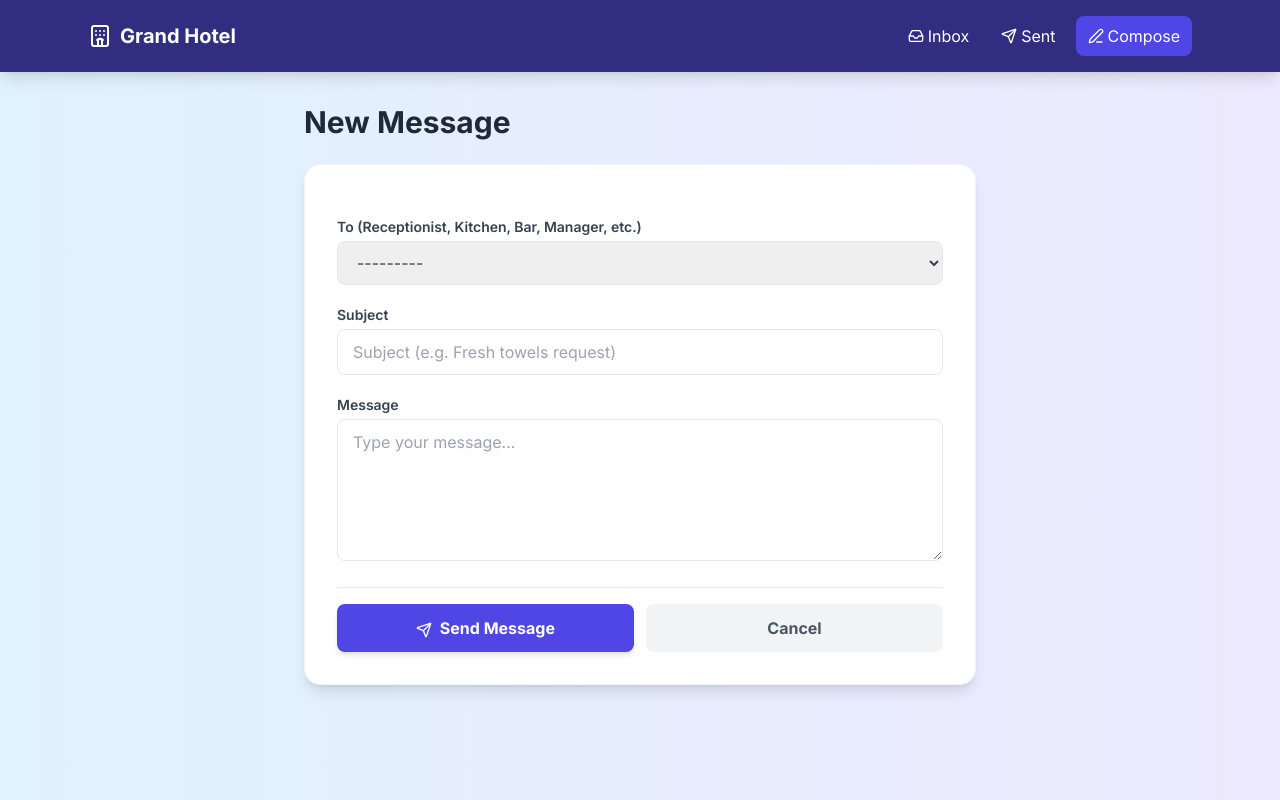
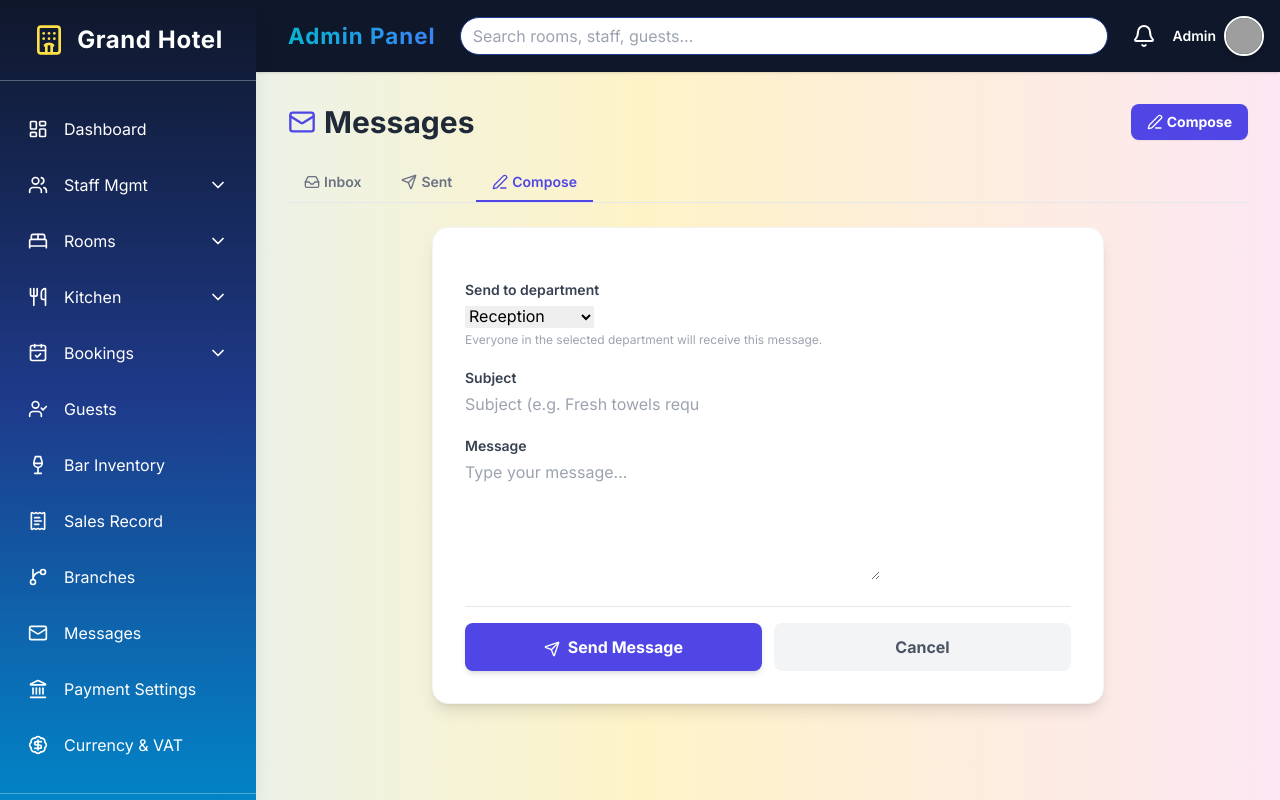
Before and after one commit to sumitkumar1503/HotelManagementSystemProject, a Django app: page /messages/compose/ in a window 1280 px wide. Run offline with Django 5.2, Linux system fonts and the light colour scheme; a user stored in the database is signed in; data comes from the database, SQL or seed files in the repository; some libraries are stand-ins or nearby versions; grey boxes are pictures that could not be loaded.

Commit message:
Fix role-based UI consistency, payment flow, and messaging
- Show payment/receipt-upload page immediately after booking (instead of post check-in)
- Add Booking.payment_status so bookings display "Payment Confirmation Pending" after a receipt upload
- Keep the customer sidebar when browsing/booking rooms (new browse_rooms page)
- Make messaging role/department based: sending to a department fans out to all its staff; replies go directly back to the guest
- Render messaging with each role's own sidebar/navbar via dynamic base templates
- Use the viewer's own sidebar on shared pages (bar inventory, drink form, restock, invoice) so admins no longer see staff sidebars
- Guard staff profile pages against non-staff accounts to avoid CustomUser has no employee_profile error

Co-authored-by: Cursor <cursoragent@cursor.com>

```diff
--- a/accounts/forms.py
+++ b/accounts/forms.py
@@ -281,30 +281,28 @@ class BranchForm(forms.ModelForm):
         }
 
 
-class MessageForm(forms.ModelForm):
-    class Meta:
-        model = Message
-        fields = ['recipient', 'subject', 'body']
-        widgets = {
-            'recipient': forms.Select(attrs={'class': 'form-select'}),
-            'subject': forms.TextInput(attrs={'class': 'form-input', 'placeholder': 'Subject (e.g. Fresh towels request)'}),
-            'body': forms.Textarea(attrs={'class': 'form-input', 'rows': 5, 'placeholder': 'Type your message...'}),
-        }
+class MessageForm(forms.Form):
+    """Compose a message addressed to a whole department/role."""
+    department = forms.ChoiceField(
+        choices=Message.DEPARTMENT_CHOICES,
+        widget=forms.Select(attrs={'class': 'form-select'}),
+        label="Send to",
+    )
+    subject = forms.CharField(
+        required=False,
+        widget=forms.TextInput(attrs={'class': 'form-input', 'placeholder': 'Subject (e.g. Fresh towels request)'}),
+    )
+    body = forms.CharField(
+        widget=forms.Textarea(attrs={'class': 'form-input', 'rows': 5, 'placeholder': 'Type your message...'}),
+    )
 
-    def __init__(self, *args, sender=None, **kwargs):
+    def __init__(self, *args, exclude_department=None, **kwargs):
         super().__init__(*args, **kwargs)
-        qs = CustomUser.objects.exclude(is_active=False).order_by('role', 'username')
-        if sender is not None:
-            qs = qs.exclude(id=sender.id)
-        self.fields['recipient'].queryset = qs
-        self.fields['recipient'].label_from_instance = self._label
-
-    @staticmethod
-    def _label(user):
-        name = user.get_full_name() or user.username
-        if user.role == 'employee' and hasattr(user, 'employee_profile'):
-            return f"{name} ({user.employee_profile.get_job_type_display()})"
-        return f"{name} ({user.get_role_display()})"
+        # Don't let staff message their own department (they're in it).
+        if exclude_department:
+            self.fields['department'].choices = [
+                c for c in Message.DEPARTMENT_CHOICES if c[0] != exclude_department
+            ]
 
 
 class SiteSettingForm(forms.ModelForm):
--- a/accounts/views.py
+++ b/accounts/views.py
@@ -30,6 +30,9 @@ def index(request):
 def room_list(request):
     # View for "All Rooms" page
     rooms = Room.objects.filter(room_status='available')
+    # Logged-in guests keep their dashboard sidebar while browsing rooms.
+    if request.user.is_authenticated and request.user.role == 'customer':
+        return render(request, 'customer_panel/browse_rooms.html', {'rooms': rooms})
     return render(request, 'common/rooms.html', {'rooms': rooms})
 
 def book_room_placeholder(request, room_id):
@@ -63,8 +66,9 @@ def book_room(request, room_id):
             room.room_status = 'occupied'
             room.save()
 
-            messages.success(request, f"Success! You have booked Room {room.room_number}. It is now reserved for you.")
-            return redirect('customer_dashboard')
+            messages.success(request, f"Room {room.room_number} reserved! Please complete your payment to confirm the booking.")
+            # Send the guest straight to the payment / receipt-upload page.
+            return redirect('pay_booking', booking_id=booking.id)
     else:
         form = BookingForm()
 
@@ -549,6 +553,9 @@ def housekeeping_history(request):
 @login_required
 @employee_required(allowed_jobs=['housekeeping'])
 def housekeeping_profile(request):
+    if not hasattr(request.user, 'employee_profile'):
+        messages.error(request, "Staff profile is only available to staff accounts.")
+        return redirect('home')
     employee_profile = request.user.employee_profile
 
     if request.method == 'POST':
@@ -720,6 +727,9 @@ def admin_kitchen_monitor(request):
 @login_required
 @employee_required(allowed_jobs=['kitchen'])
 def kitchen_profile(request):
+    if not hasattr(request.user, 'employee_profile'):
+        messages.error(request, "Staff profile is only available to staff accounts.")
+        return redirect('home')
     employee_profile = request.user.employee_profile
 
     if request.method == 'POST':
@@ -842,6 +852,7 @@ def generate_invoice(request, booking_id):
         'vat_rate': vat_rate,
         'vat_amount': vat_amount,
         'grand_total': grand_total,
+        'base_template': _panel_base(request),
     }
 
     # CHECK FOR DOWNLOAD MODE
@@ -1045,6 +1056,8 @@ def _panel_base(request):
     """Return the correct base template for shared pages, based on the user's role."""
     if request.user.role == 'admin':
         return 'admin_panel/adminbase.html'
+    if request.user.role == 'customer':
+        return 'customer_panel/customerbase.html'
     if request.user.role == 'employee' and hasattr(request.user, 'employee_profile'):
         job = request.user.employee_profile.job_type
         return {
@@ -1206,7 +1219,7 @@ def bar_history(request):
 @employee_required(allowed_jobs=['bar', 'manager'])
 def bar_inventory(request):
     drinks = Drink.objects.all().order_by('name')
-    return render(request, 'bar_panel/inventory.html', {'drinks': drinks})
+    return render(request, 'bar_panel/inventory.html', {'drinks': drinks, 'base_template': _panel_base(request)})
 
 
 @login_required
@@ -1220,7 +1233,7 @@ def add_drink(request):
             return redirect('bar_inventory')
     else:
         form = DrinkForm()
-    return render(request, 'bar_panel/drink_form.html', {'form': form, 'title': 'Add Drink'})
+    return render(request, 'bar_panel/drink_form.html', {'form': form, 'title': 'Add Drink', 'base_template': _panel_base(request)})
 
 
 @login_required
@@ -1235,7 +1248,7 @@ def edit_drink(request, drink_id):
             return redirect('bar_inventory')
     else:
         form = DrinkForm(instance=drink)
-    return render(request, 'bar_panel/drink_form.html', {'form': form, 'title': 'Edit Drink'})
+    return render(request, 'bar_panel/drink_form.html', {'form': form, 'title': 'Edit Drink', 'base_template': _panel_base(request)})
 
 
 @login_required
@@ -1264,12 +1277,16 @@ def restock_drink(request, drink_id):
             return redirect('bar_inventory')
     else:
         form = RestockForm()
-    return render(request, 'bar_panel/restock.html', {'form': form, 'drink': drink})
+    return render(request, 'bar_panel/restock.html', {'form': form, 'drink': drink, 'base_template': _panel_base(request)})
 
 
 @login_required
 @employee_required(allowed_jobs=['bar'])
 def bar_profile(request):
+    # Profile pages are only meaningful for the actual staff member.
+    if not hasattr(request.user, 'employee_profile'):
+        messages.error(request, "Staff profile is only available to staff accounts.")
+        return redirect('home')
     employee_profile = request.user.employee_profile
     if request.method == 'POST':
         form = EmployeeEditForm(request.POST, request.FILES, instance=request.user)
@@ -1329,36 +1346,104 @@ def mark_bar_paid(request, order_id):
 # ===========================================================================
 # IN-APP MESSAGING
 # ===========================================================================
+def _current_department(user):
+    """Return the department code for a user (used to hide their own dept in compose)."""
+    if user.role == 'admin':
+        return 'admin'
+    if user.role == 'employee' and hasattr(user, 'employee_profile'):
+        return user.employee_profile.job_type
+    return None
+
+
+def _department_recipients(department):
+    """All active users belonging to a department/role."""
+    if department == 'admin':
+        return CustomUser.objects.filter(role='admin', is_active=True)
+    return CustomUser.objects.filter(
+        role='employee', is_active=True, employee_profile__job_type=department
+    )
+
+
 @login_required
 def inbox(request):
     received = Message.objects.filter(recipient=request.user).select_related('sender')
-    return render(request, 'messaging/inbox.html', {'messages_list': received})
+    return render(request, 'messaging/inbox.html', {
+        'messages_list': received,
+        'base_template': _panel_base(request),
+        'active_tab': 'inbox',
+    })
 
 
 @login_required
 def sent_messages(request):
     sent = Message.objects.filter(sender=request.user).select_related('recipient')
-    return render(request, 'messaging/sent.html', {'messages_list': sent})
+    return render(request, 'messaging/sent.html', {
+        'messages_list': sent,
+        'base_template': _panel_base(request),
+        'active_tab': 'sent',
+    })
 
 
 @login_required
 def compose_message(request):
-    initial = {}
-    to_id = request.GET.get('to')
-    if to_id:
-        initial['recipient'] = to_id
-
-    if request.method == 'POST':
-        form = MessageForm(request.POST, sender=request.user)
-        if form.is_valid():
-            msg = form.save(commit=False)
-            msg.sender = request.user
-            msg.save()
-            messages.success(request, "Message sent successfully!")
+    my_dept = _current_department(request.user)
+
+    if request.method == 'POST':
+        form = MessageForm(request.POST, exclude_department=my_dept)
+        if form.is_valid():
+            department = form.cleaned_data['department']
+            subject = form.cleaned_data['subject']
+            body = form.cleaned_data['body']
+
+            recipients = _department_recipients(department).exclude(id=request.user.id)
+            count = 0
+            for user in recipients:
+                Message.objects.create(
+                    sender=request.user,
+                    recipient=user,
+                    recipient_role=department,
+                    subject=subject,
+                    body=body,
+                )
+                count += 1
+
+            dept_label = dict(Message.DEPARTMENT_CHOICES).get(department, department)
+            if count:
+                messages.success(request, f"Message sent to {count} {dept_label} member(s).")
+            else:
+                messages.warning(request, "No active staff found in that department, message not delivered.")
             return redirect('sent_messages')
     else:
-        form = MessageForm(sender=request.user, initial=initial)
-    return render(request, 'messaging/compose.html', {'form': form})
+        form = MessageForm(exclude_department=my_dept)
+    return render(request, 'messaging/compose.html', {
+        'form': form,
+        'base_template': _panel_base(request),
+        'active_tab': 'compose',
+    })
+
+
+@login_required
+def reply_message(request, message_id):
+    """Reply directly to the person who sent you a message."""
+    original = get_object_or_404(Message, id=message_id)
+    if request.user not in [original.sender, original.recipient]:
+        return redirect('inbox')
+
+    target = original.sender if original.sender != request.user else original.recipient
+    body = (request.POST.get('body') or '').strip()
+    if request.method == 'POST' and body:
+        subject = original.subject if original.subject.lower().startswith('re:') else f"Re: {original.subject}".strip()
+        Message.objects.create(
+            sender=request.user,
+            recipient=target,
+            recipient_role='',
+            subject=subject,
+            body=body,
+        )
+        messages.success(request, f"Reply sent to {target.get_full_name() or target.username}.")
+    else:
+        messages.error(request, "Reply cannot be empty.")
+    return redirect('view_message', message_id=original.id)
 
 
 @login_required
@@ -1369,7 +1454,10 @@ def view_message(request, message_id):
     if msg.recipient == request.user and not msg.is_read:
         msg.is_read = True
         msg.save()
-    return render(request, 'messaging/view_message.html', {'msg': msg})
+    return render(request, 'messaging/view_message.html', {
+        'msg': msg,
+        'base_template': _panel_base(request),
+    })
 
 
 @login_required
--- a/hotel_project/urls.py
+++ b/hotel_project/urls.py
@@ -63,6 +63,7 @@ urlpatterns = [
     path('messages/sent/', views.sent_messages, name='sent_messages'),
     path('messages/compose/', views.compose_message, name='compose_message'),
     path('messages/<int:message_id>/', views.view_message, name='view_message'),
+    path('messages/<int:message_id>/reply/', views.reply_message, name='reply_message'),
     path('messages/<int:message_id>/delete/', views.delete_message, name='delete_message'),
 
     # Bar - Staff
--- a/templates/bar_panel/drink_form.html
+++ b/templates/bar_panel/drink_form.html
@@ -1,6 +1,6 @@
-{% extends 'bar_panel/barbase.html' %}
+{% extends base_template|default:'bar_panel/barbase.html' %}
 {% block title %}{{ title }}{% endblock %}
-{% block bar_content %}
+{% block panel_content %}
 <div class="max-w-xl mx-auto">
     <h2 class="text-3xl font-bold text-gray-800 mb-6">{{ title }}</h2>
     <div class="bg-white p-8 rounded-2xl shadow-lg border border-gray-100">
--- a/templates/bar_panel/inventory.html
+++ b/templates/bar_panel/inventory.html
@@ -1,6 +1,6 @@
-{% extends 'bar_panel/barbase.html' %}
+{% extends base_template|default:'bar_panel/barbase.html' %}
 {% block title %}Bar Inventory{% endblock %}
-{% block bar_content %}
+{% block panel_content %}
 <div class="max-w-7xl mx-auto">
     <div class="flex items-center justify-between mb-6">
         <div>
--- a/templates/bar_panel/restock.html
+++ b/templates/bar_panel/restock.html
@@ -1,6 +1,6 @@
-{% extends 'bar_panel/barbase.html' %}
+{% extends base_template|default:'bar_panel/barbase.html' %}
 {% block title %}Restock{% endblock %}
-{% block bar_content %}
+{% block panel_content %}
 <div class="max-w-md mx-auto">
     <h2 class="text-3xl font-bold text-gray-800 mb-2">Restock</h2>
     <p class="text-gray-500 mb-6">{{ drink.name }} — current stock: <span class="font-bold">{{ drink.stock_quantity }}</span></p>
--- a/templates/customer_panel/customerbase.html
+++ b/templates/customer_panel/customerbase.html
@@ -160,6 +160,7 @@
       {% endif %}
 
       {% block customer_content %}{% endblock %}
+      {% block panel_content %}{% endblock %}
     </main>
   </div>
 </div>
--- a/templates/housekeeping_panel/housekeepingbase.html
+++ b/templates/housekeeping_panel/housekeepingbase.html
@@ -154,6 +154,7 @@
 
       <!-- Page Content Injection -->
       {% block housekeeping_content %}{% endblock %}
+      {% block panel_content %}{% endblock %}
     </main>
   </div>
 </div>
--- /dev/null
+++ b/templates/messaging/_nav.html
@@ -0,0 +1,23 @@
+<div class="max-w-5xl mx-auto">
+  <div class="flex items-center justify-between mb-6">
+    <h1 class="text-3xl font-bold text-gray-800 flex items-center gap-2">
+      <i data-lucide="mail" class="w-7 h-7 text-indigo-600"></i> Messages
+    </h1>
+    <a href="{% url 'compose_message' %}" class="inline-flex items-center gap-1 px-4 py-2 bg-indigo-600 text-white text-sm font-bold rounded-lg hover:bg-indigo-500 transition shadow-sm">
+      <i data-lucide="pen-line" class="w-4 h-4"></i> Compose
+    </a>
+  </div>
+
+  <div class="flex items-center gap-2 mb-6 border-b border-gray-200">
+    <a href="{% url 'inbox' %}" class="px-4 py-2 text-sm font-semibold border-b-2 transition flex items-center gap-1 {% if active_tab == 'inbox' %}border-indigo-600 text-indigo-600{% else %}border-transparent text-gray-500 hover:text-gray-700{% endif %}">
+      <i data-lucide="inbox" class="w-4 h-4"></i> Inbox
+      {% if unread_messages %}<span class="bg-pink-500 text-white text-xs px-2 py-0.5 rounded-full">{{ unread_messages }}</span>{% endif %}
+    </a>
+    <a href="{% url 'sent_messages' %}" class="px-4 py-2 text-sm font-semibold border-b-2 transition flex items-center gap-1 {% if active_tab == 'sent' %}border-indigo-600 text-indigo-600{% else %}border-transparent text-gray-500 hover:text-gray-700{% endif %}">
+      <i data-lucide="send" class="w-4 h-4"></i> Sent
+    </a>
+    <a href="{% url 'compose_message' %}" class="px-4 py-2 text-sm font-semibold border-b-2 transition flex items-center gap-1 {% if active_tab == 'compose' %}border-indigo-600 text-indigo-600{% else %}border-transparent text-gray-500 hover:text-gray-700{% endif %}">
+      <i data-lucide="pen-line" class="w-4 h-4"></i> Compose
+    </a>
+  </div>
+</div>
--- a/templates/messaging/compose.html
+++ b/templates/messaging/compose.html
@@ -1,15 +1,17 @@
-{% extends 'messaging/messagebase.html' %}
+{% extends base_template %}
 {% block title %}Compose{% endblock %}
-{% block message_content %}
+{% block panel_content %}
+{% include 'messaging/_nav.html' %}
+
 <div class="max-w-2xl mx-auto">
-    <h1 class="text-3xl font-bold text-gray-800 mb-6">New Message</h1>
     <div class="bg-white p-8 rounded-2xl shadow-lg border border-gray-100">
         <form method="post" class="space-y-5">
             {% csrf_token %}
             {% if form.errors %}<div class="p-3 bg-red-50 text-red-600 rounded-lg text-sm">{{ form.errors }}</div>{% endif %}
             <div>
-                <label class="block text-sm font-semibold text-gray-700 mb-1">To (Receptionist, Kitchen, Bar, Manager, etc.)</label>
-                {{ form.recipient }}
+                <label class="block text-sm font-semibold text-gray-700 mb-1">Send to department</label>
+                {{ form.department }}
+                <p class="text-xs text-gray-400 mt-1">Everyone in the selected department will receive this message.</p>
             </div>
             <div>
                 <label class="block text-sm font-semibold text-gray-700 mb-1">Subject</label>
@@ -28,4 +30,5 @@
         </form>
     </div>
 </div>
+<script>lucide.createIcons();</script>
 {% endblock %}
--- a/templates/messaging/messagebase.html
+++ /dev/null
@@ -1,50 +0,0 @@
-{% load static %}
-<!DOCTYPE html>
-<html lang="en">
-<head>
-  <meta charset="UTF-8">
-  <meta name="viewport" content="width=device-width, initial-scale=1.0">
-  <title>{% block title %}Messages{% endblock %} - {{ site_hotel_name }}</title>
-  <script src="https://cdn.tailwindcss.com"></script>
-  <script src="https://unpkg.com/lucide@latest"></script>
-  <link href="https://fonts.googleapis.com/css2?family=Inter:wght@400;500;600;700&display=swap" rel="stylesheet">
-  <style>
-    body { font-family: 'Inter', sans-serif; background: linear-gradient(to right, #e0f2fe, #ede9fe); }
-    .form-input, .form-select { width: 100%; padding: 10px 15px; border: 1px solid #e5e7eb; border-radius: 8px; outline: none; color: #374151; }
-    .form-input:focus, .form-select:focus { border-color: #6366f1; box-shadow: 0 0 0 3px rgba(99,102,241,0.1); }
-  </style>
-</head>
-<body class="min-h-screen">
-  <header class="bg-indigo-900 text-white shadow-lg">
-    <div class="max-w-6xl mx-auto px-6 py-4 flex items-center justify-between">
-      <a href="{% url 'home' %}" class="text-xl font-bold flex items-center gap-2">
-        <i data-lucide="hotel" class="w-6 h-6"></i> {{ site_hotel_name }}
-      </a>
-      <nav class="flex items-center gap-2">
-        <a href="{% url 'inbox' %}" class="px-3 py-2 rounded-lg hover:bg-white/10 flex items-center gap-1 {% if request.resolver_match.url_name == 'inbox' %}bg-white/20{% endif %}">
-          <i data-lucide="inbox" class="w-4 h-4"></i> Inbox
-          {% if unread_messages %}<span class="bg-pink-500 text-white text-xs px-2 py-0.5 rounded-full">{{ unread_messages }}</span>{% endif %}
-        </a>
-        <a href="{% url 'sent_messages' %}" class="px-3 py-2 rounded-lg hover:bg-white/10 flex items-center gap-1 {% if request.resolver_match.url_name == 'sent_messages' %}bg-white/20{% endif %}">
-          <i data-lucide="send" class="w-4 h-4"></i> Sent
-        </a>
-        <a href="{% url 'compose_message' %}" class="px-3 py-2 rounded-lg bg-indigo-600 hover:bg-indigo-500 flex items-center gap-1">
-          <i data-lucide="pen-line" class="w-4 h-4"></i> Compose
-        </a>
-      </nav>
-    </div>
-  </header>
-
-  <main class="max-w-6xl mx-auto px-6 py-8">
-    {% if messages %}
-      <div class="mb-6">
-        {% for message in messages %}
-        <div class="p-3 rounded-lg {% if message.tags == 'error' %}bg-red-100 text-red-700{% else %}bg-green-100 text-green-700{% endif %}">{{ message }}</div>
-        {% endfor %}
-      </div>
-    {% endif %}
-    {% block message_content %}{% endblock %}
-  </main>
-  <script>lucide.createIcons();</script>
-</body>
-</html>
--- a/templates/receptionist_panel/receptionistbase.html
+++ b/templates/receptionist_panel/receptionistbase.html
@@ -92,6 +92,7 @@
         </div>
     {% endif %}
     {% block receptionist_content %}{% endblock %}
+    {% block panel_content %}{% endblock %}
   </main>
   <script>lucide.createIcons();</script>
 </body>
```
Also changed, not shown: accounts/models.py (+29 -0 lines), templates/customer_panel/browse_rooms.html (added, +63 -0 lines), templates/customer_panel/my_bookings.html (+11 -1 lines), templates/messaging/inbox.html (+12 -7 lines), templates/messaging/sent.html (+10 -5 lines), templates/messaging/view_message.html (+20 -10 lines), templates/receptionist_panel/invoice.html (+4 -4 lines), accounts/migrations/0011_message_recipient_role.py (added).
